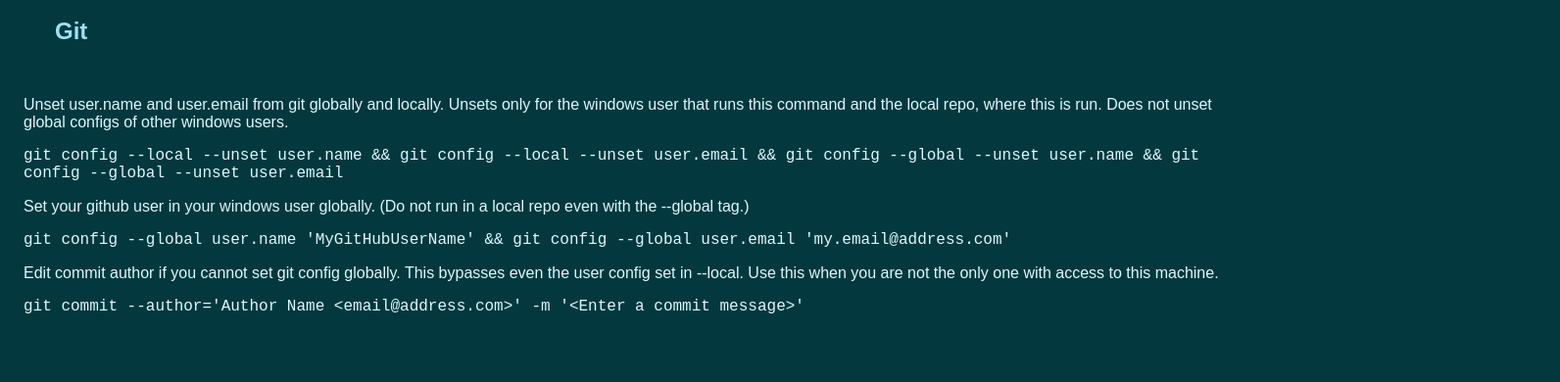
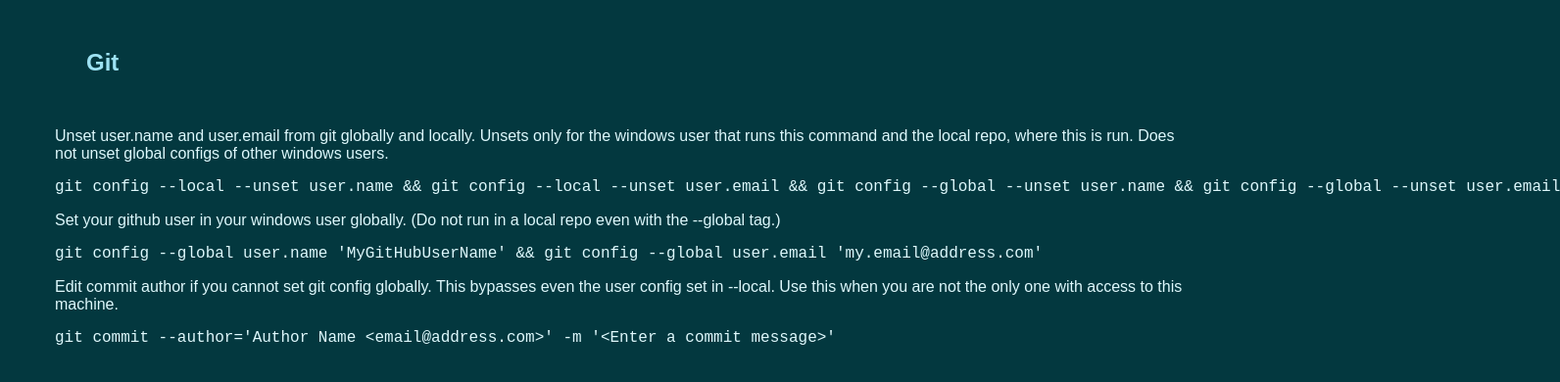
Before and after one commit to bittikatti/cheat_sheet, a plain HTML site: page index.html in a window 1280 px wide. Shown: the part 160-550 px from the top of the page at 98% size, 1592 px wide, since content can reach past the window. Drawn offline with Linux system fonts and the light colour scheme.

Commit message:
changes in styling

```diff
--- a/index.html
+++ b/index.html
@@ -20,19 +20,21 @@
             })
             .then((data) => {
                 for (const cheat of data.Cheats) {
-                    const listItem = document.createElement("div");
+                    const cheatBlockElement = document.createElement("div");
+                    cheatBlockElement.className = "cheatBlock";
 
                     const explanationElement = document.createElement("p"); // Would like this to be a explanation element type
                     explanationElement.textContent = cheat.Explanation;
 
-                    const cheatElement = document.createElement("code"); // Would like this to be a code block element type
+                    const cheatElement = document.createElement("pre"); // Would like this to be a code block element type
+                    cheatElement.className = "codeBlock";
                     cheatElement.textContent = cheat.Cheat;
 
-                    listItem.append(
+                    cheatBlockElement.append(
                         explanationElement,
                         cheatElement
                 );
-                myList.appendChild(listItem);
+                myList.appendChild(cheatBlockElement);
                 }
             })
             .catch((error) => {
--- a/styles.css
+++ b/styles.css
@@ -1,10 +1,11 @@
 html {
     font-size: 16px;
+    text-indent:0px;
 }
 
 body {
     background-color: rgb(3, 56, 63);
-    padding: 1rem;
+    padding: 3rem;
     font-family: Arial;
     color: rgb(222, 248, 252);
 }
@@ -18,3 +19,13 @@ h4, h5, h6 {
 #cheat_code_container {
     background-color: rgb(7, 93, 104);
 }
+
+#cheatBlock {
+    padding-bottom: 2rem;
+    padding-top: 2rem;
+}
+
+#codeBlock {
+    background-color: rgb(53, 54, 54);
+    padding:1rem;
+}
```
